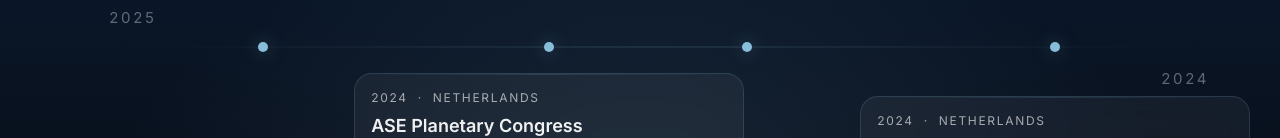
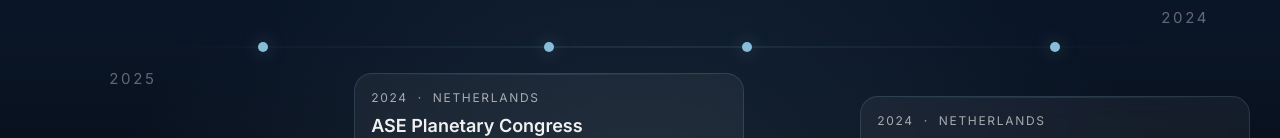
Before and after one commit to EmmaVellard/emmavellard-site, an Astro site: page /conferences in a window 1280 px wide. Shown: the part 521-659 px from the top of the page. Built offline with nearby package versions, Linux system fonts and the light colour scheme; Astro itself is replaced by a stand-in of ours; some packages are replaced by stand-ins of ours.

Commit message:
update conferences page

```diff
--- a/src/pages/conferences.astro
+++ b/src/pages/conferences.astro
@@ -22,8 +22,8 @@ import "../styles/conferences.css";
         <section class="conf-orbit" aria-label="Conference constellation">
           <div class="conf-orbit-line" aria-hidden="true"></div>
 
-          <div class="conf-year-up conf-year-start">2025</div>
-          <div class="conf-year-down conf-year-end">2024</div>
+          <div class="conf-year-down conf-year-start">2025</div>
+          <div class="conf-year-up conf-year-end">2024</div>
 
           <!-- Dots placed on the orbit line (desktop) -->
           <span class="conf-dot" style="--x: 14%;" aria-hidden="true"></span>
```
